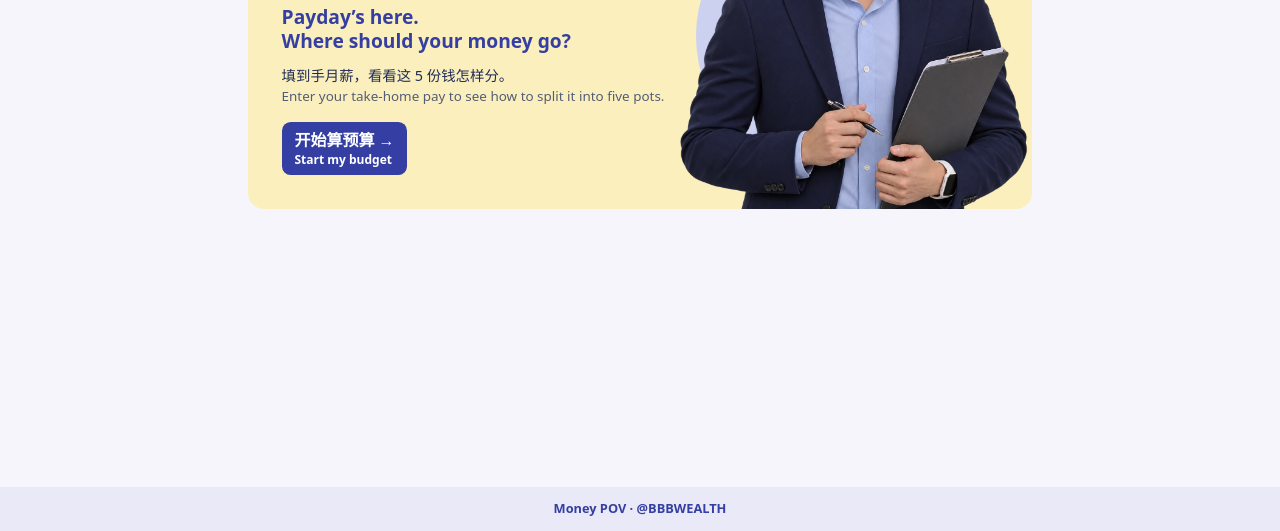
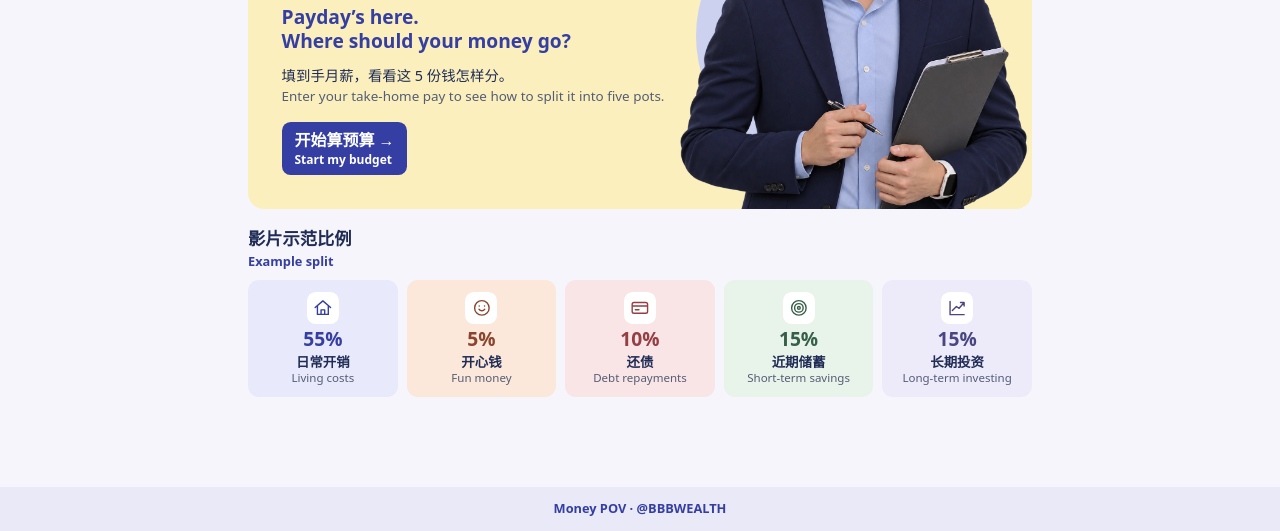
Before and after one commit to bbbwealth/investment-course, a plain HTML site: page budget/index.html in a window 1280 px wide. Shown: the part 269-800 px from the top of the page. Drawn offline with Linux system fonts and the light colour scheme.

Commit message:
Add five illustrated budget pots to the welcome page

```diff
--- a/budget/index.html
+++ b/budget/index.html
@@ -45,6 +45,32 @@
     }
     .start span { font-size:.75rem; font-weight:600; }
     .start:hover { background:#27308b; }
+    .welcome-split { margin-top:1.25rem; }
+    .welcome-split h2 { font-family:inherit; font-size:1.08rem; }
+    .welcome-split h2 .en { font-size:.8rem; }
+    .welcome-cards {
+      display:grid;
+      grid-template-columns:repeat(5,minmax(0,1fr));
+      gap:.55rem;
+      margin:0;
+      padding:0;
+      list-style:none;
+    }
+    .welcome-card {
+      display:grid;
+      justify-items:center;
+      align-content:start;
+      gap:.23rem;
+      min-width:0;
+      padding:.7rem .35rem;
+      border-radius:.68rem;
+      text-align:center;
+      background:var(--soft);
+    }
+    .welcome-card .icon { width:2rem; background:white; }
+    .welcome-card strong { color:var(--tone); font-size:1.2rem; line-height:1.2; font-variant-numeric:tabular-nums; }
+    .welcome-card .card-name { font-size:.84rem; line-height:1.24; font-weight:750; }
+    .welcome-card .en { font-size:.72rem; line-height:1.28; }
     #welcome-title:focus, #worksheet-heading:focus { outline:none; }
     .en { display:block; font-family:system-ui,sans-serif; color:var(--muted); font-size:.84rem; font-weight:500; line-height:1.42; }
     .figure { position:relative; align-self:stretch; min-width:0; }
@@ -120,6 +146,9 @@
       .hero-summary { font-size:.79rem; }
       .hero .en { font-size:.72rem; }
       .hero-en { font-size:.83rem; }
+      .welcome-cards { grid-template-columns:repeat(6,minmax(0,1fr)); }
+      .welcome-card { grid-column:span 2; }
+      .welcome-card:nth-child(4) { grid-column:2 / span 2; }
       .row-title .icon { width:1.45rem; }
       th,td { padding:.42rem .3rem; }
       .table { font-size:.79rem; }
@@ -145,7 +174,8 @@
     </div>
   </header>
   <main>
-    <section class="hero" id="welcome" aria-labelledby="welcome-title">
+    <div id="welcome">
+      <section class="hero" aria-labelledby="welcome-title">
         <div class="hero-copy">
           <p class="eyebrow">欢迎来到 BUDGET<span class="welcome-en" lang="en">Welcome to BUDGET</span></p>
           <h1 id="welcome-title" tabindex="-1">薪水一到手，<br>钱要去哪里？</h1>
@@ -155,6 +185,37 @@
         </div>
         <div class="figure"><img src="./planner.webp" width="1158" height="1359" alt="手拿预算夹板的理财师" fetchpriority="high"></div>
       </section>
+      <section class="welcome-split" aria-labelledby="welcome-split-title">
+        <h2 id="welcome-split-title">影片示范比例<span class="en" lang="en">Example split</span></h2>
+        <ul class="welcome-cards">
+          <li class="welcome-card home">
+            <span class="icon" aria-hidden="true"><svg><use href="#icon-home"/></svg></span>
+            <strong>55%</strong>
+            <span class="card-name">日常开销<span class="en" lang="en">Living costs</span></span>
+          </li>
+          <li class="welcome-card fun">
+            <span class="icon" aria-hidden="true"><svg><use href="#icon-fun"/></svg></span>
+            <strong>5%</strong>
+            <span class="card-name">开心钱<span class="en" lang="en">Fun money</span></span>
+          </li>
+          <li class="welcome-card debt">
+            <span class="icon" aria-hidden="true"><svg><use href="#icon-debt"/></svg></span>
+            <strong>10%</strong>
+            <span class="card-name">还债<span class="en" lang="en">Debt repayments</span></span>
+          </li>
+          <li class="welcome-card save">
+            <span class="icon" aria-hidden="true"><svg><use href="#icon-save"/></svg></span>
+            <strong>15%</strong>
+            <span class="card-name">近期储蓄<span class="en" lang="en">Short-term savings</span></span>
+          </li>
+          <li class="welcome-card invest">
+            <span class="icon" aria-hidden="true"><svg><use href="#icon-invest"/></svg></span>
+            <strong>15%</strong>
+            <span class="card-name">长期投资<span class="en" lang="en">Long-term investing</span></span>
+          </li>
+        </ul>
+      </section>
+    </div>
 
     <section id="worksheet" aria-labelledby="worksheet-heading" hidden>
       <h2 id="worksheet-heading" tabindex="-1">来分这个月的薪水<span class="en" lang="en">Make this month’s budget</span></h2>
```
Lines whose indentation alone changed are shown as unchanged.
